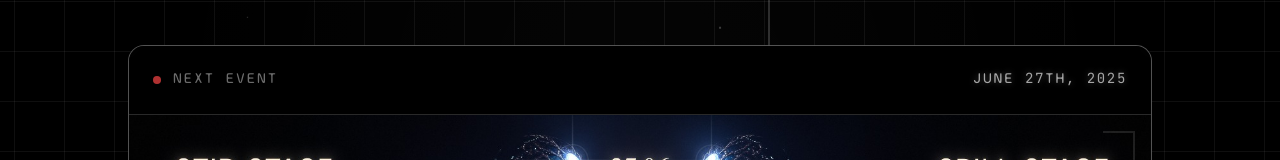
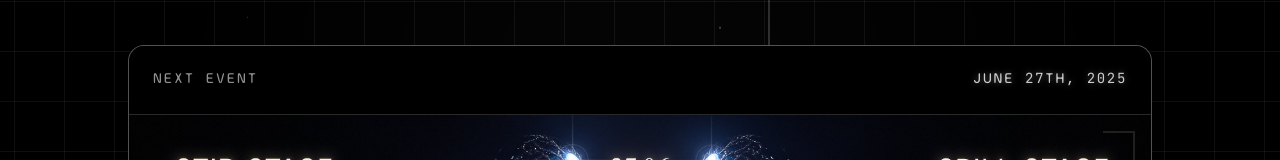
Before and after one commit to ertasemre/flowcore, a Next.js app: page / in a window 1280 px wide. Shown: the part 413-573 px from the top of the page. Built offline with nearby package versions, Linux system fonts and the light colour scheme.

Commit message:
fix hero animations

```diff
--- a/src/app/events/page.tsx
+++ b/src/app/events/page.tsx
@@ -177,15 +177,12 @@ export default function EventsPage() {
             {filteredEvents.map((event, index) => (
               <motion.div
                 key={event.id}
-                initial={{ opacity: 0, y: 50 }}
+                initial={{ opacity: 0, y: 30 }}
                 animate={{ opacity: 1, y: 0 }}
-                transition={{ delay: index * 0.2, duration: 0.8 }}
+                transition={{ delay: index * 0.1, duration: 0.6 }}
+                whileHover={{ y: -8 }}
+                className="block group relative bg-flowcore-black/50 backdrop-blur-md border border-silver/20 rounded-lg overflow-hidden hover:border-light-text/50 hover:shadow-2xl hover:shadow-light-text/20 transition-all duration-300"
               >
-                <div className="block group relative bg-flowcore-black/50 backdrop-blur-md border border-silver/20 rounded-lg overflow-hidden hover:border-light-text/50 transition-all duration-300">
-                  <motion.div
-                    whileHover={{ scale: 1.02 }}
-                    transition={{ duration: 0.3 }}
-                  >
                 {/* Event Poster */}
                 <div className="relative h-64 overflow-hidden">
                   <Image
@@ -313,8 +310,6 @@ export default function EventsPage() {
                     )}
                   </motion.div>
                 </div>
-                  </motion.div>
-                </div>
               </motion.div>
             ))}
           </div>
--- a/src/components/sections/HeroSection.tsx
+++ b/src/components/sections/HeroSection.tsx
@@ -307,25 +307,25 @@ const HeroSection = () => {
         {/* Event Announcement Card */}
         <motion.div
           className="mt-16 md:mt-20 max-w-5xl mx-auto relative overflow-hidden"
-          initial={{ opacity: 0, y: 50, scale: 0.9 }}
+          initial={{ opacity: 0, y: 30, scale: 0.95 }}
           animate={{ opacity: 1, y: 0, scale: 1 }}
-          transition={{ delay: 3.5, duration: 1.2, ease: "easeOut" }}
+          transition={{ delay: 2, duration: 0.8, ease: "easeOut" }}
         >
           <motion.div
-            className="relative rounded-2xl overflow-hidden bg-flowcore-black/60 backdrop-blur-md border border-silver/40 hover:border-light-text/60 transition-all duration-500 group"
+            className="relative rounded-2xl overflow-hidden bg-flowcore-black/60 backdrop-blur-md border border-silver/40 transition-all duration-300 group"
             whileHover={{
-              scale: 1.01,
-              boxShadow: "0 25px 80px rgba(0, 0, 0, 0.6), 0 0 50px rgba(255, 255, 255, 0.1)",
-              transition: { duration: 0.4 }
+              borderColor: "rgba(204, 204, 204, 0.7)",
+              boxShadow: "0 20px 60px rgba(0, 0, 0, 0.5), 0 0 30px rgba(255, 255, 255, 0.08)",
+              transition: { duration: 0.3 }
             }}
           >
             {/* Header */}
             <div className="relative z-20 p-4 sm:p-6 border-b border-silver/20 bg-flowcore-black/80 backdrop-blur-sm">
               <div className="flex items-center justify-between">
                 <motion.div
-                  className="flex items-center gap-3"
+                  className="flex items-center"
                   animate={{
-                    opacity: [0.8, 1, 0.8]
+                    opacity: [0.9, 1, 0.9]
                   }}
                   transition={{
                     duration: 2.5,
@@ -333,19 +333,18 @@ const HeroSection = () => {
                     ease: "easeInOut"
                   }}
                 >
-                  <div className="w-2 h-2 bg-red-500 rounded-full animate-pulse"></div>
-                  <span className="text-xs sm:text-sm font-cs-felice text-light-text/80 uppercase tracking-cs-wider">
+                  <span className="text-xs sm:text-sm font-cs-felice text-light-text uppercase tracking-cs-wider">
                     NEXT EVENT
                   </span>
                 </motion.div>
 
                 <motion.div
-                  className="text-xs sm:text-sm font-cs-felice text-silver/80 uppercase tracking-cs-wider"
+                  className="text-xs sm:text-sm font-cs-felice text-silver uppercase tracking-cs-wider"
                   animate={{
                     textShadow: [
-                      "0 0 5px rgba(204,204,204,0.3)",
-                      "0 0 15px rgba(204,204,204,0.6)",
-                      "0 0 5px rgba(204,204,204,0.3)"
+                      "0 0 5px rgba(204,204,204,0.4)",
+                      "0 0 15px rgba(204,204,204,0.7)",
+                      "0 0 5px rgba(204,204,204,0.4)"
                     ]
                   }}
                   transition={{
@@ -466,20 +465,15 @@ const HeroSection = () => {
               </div>
             </div>
 
-            {/* Floating border accent */}
+            {/* Subtle glow accent */}
             <motion.div
-              className="absolute inset-0 rounded-2xl border-2 border-transparent bg-gradient-to-r from-transparent via-white/10 to-transparent opacity-0 group-hover:opacity-100 pointer-events-none"
-              animate={{
-                background: [
-                  'linear-gradient(90deg, transparent 0%, rgba(255,255,255,0.1) 50%, transparent 100%)',
-                  'linear-gradient(90deg, transparent 30%, rgba(255,255,255,0.1) 80%, transparent 100%)',
-                  'linear-gradient(90deg, transparent 60%, rgba(255,255,255,0.1) 100%, transparent 100%)'
-                ]
+              className="absolute inset-0 rounded-2xl pointer-events-none opacity-0 group-hover:opacity-100"
+              style={{
+                background: 'radial-gradient(circle at 50% 50%, rgba(255, 255, 255, 0.03) 0%, transparent 70%)'
               }}
               transition={{
-                duration: 4,
-                repeat: Infinity,
-                ease: "linear"
+                duration: 0.3,
+                ease: "easeInOut"
               }}
             />
           </motion.div>
```
